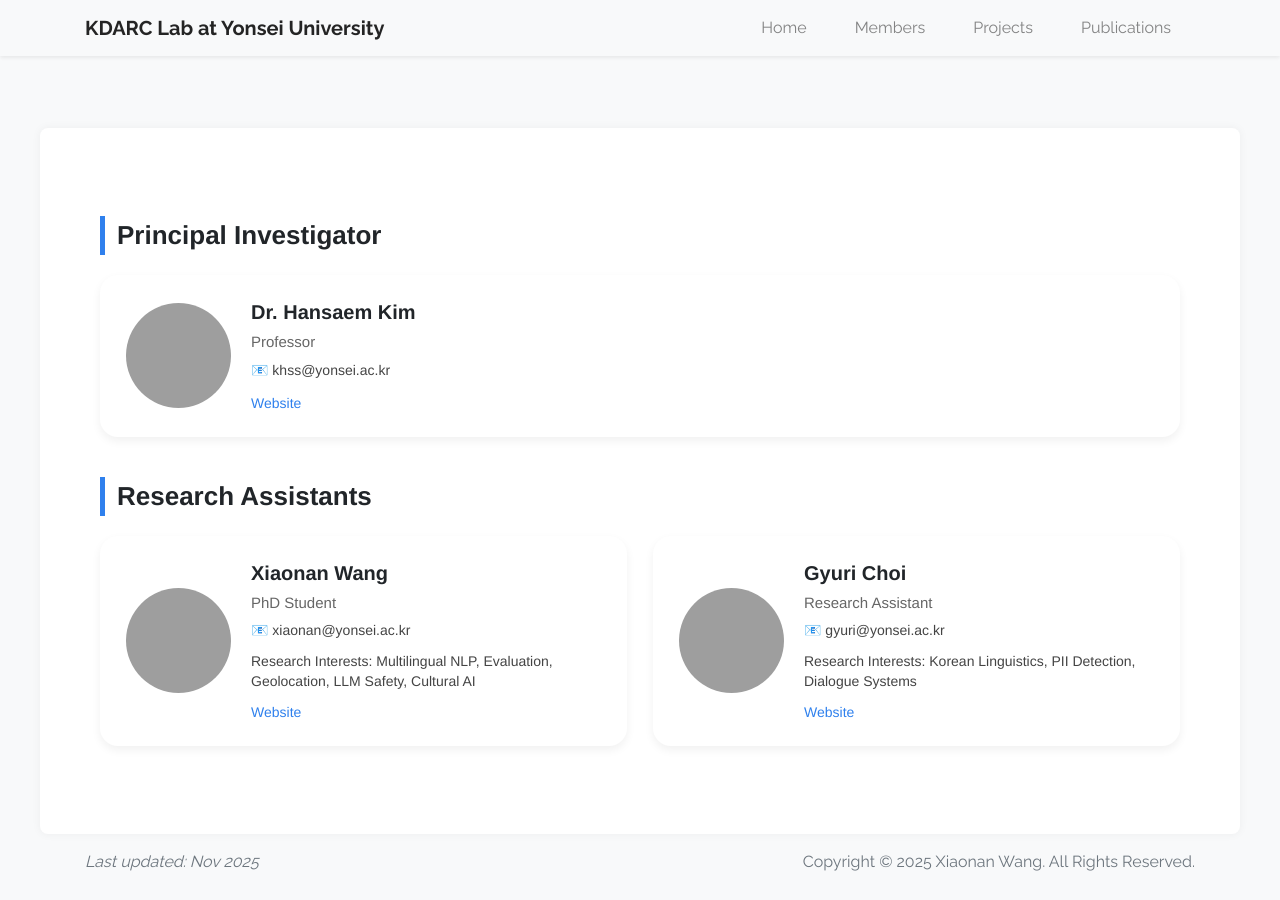
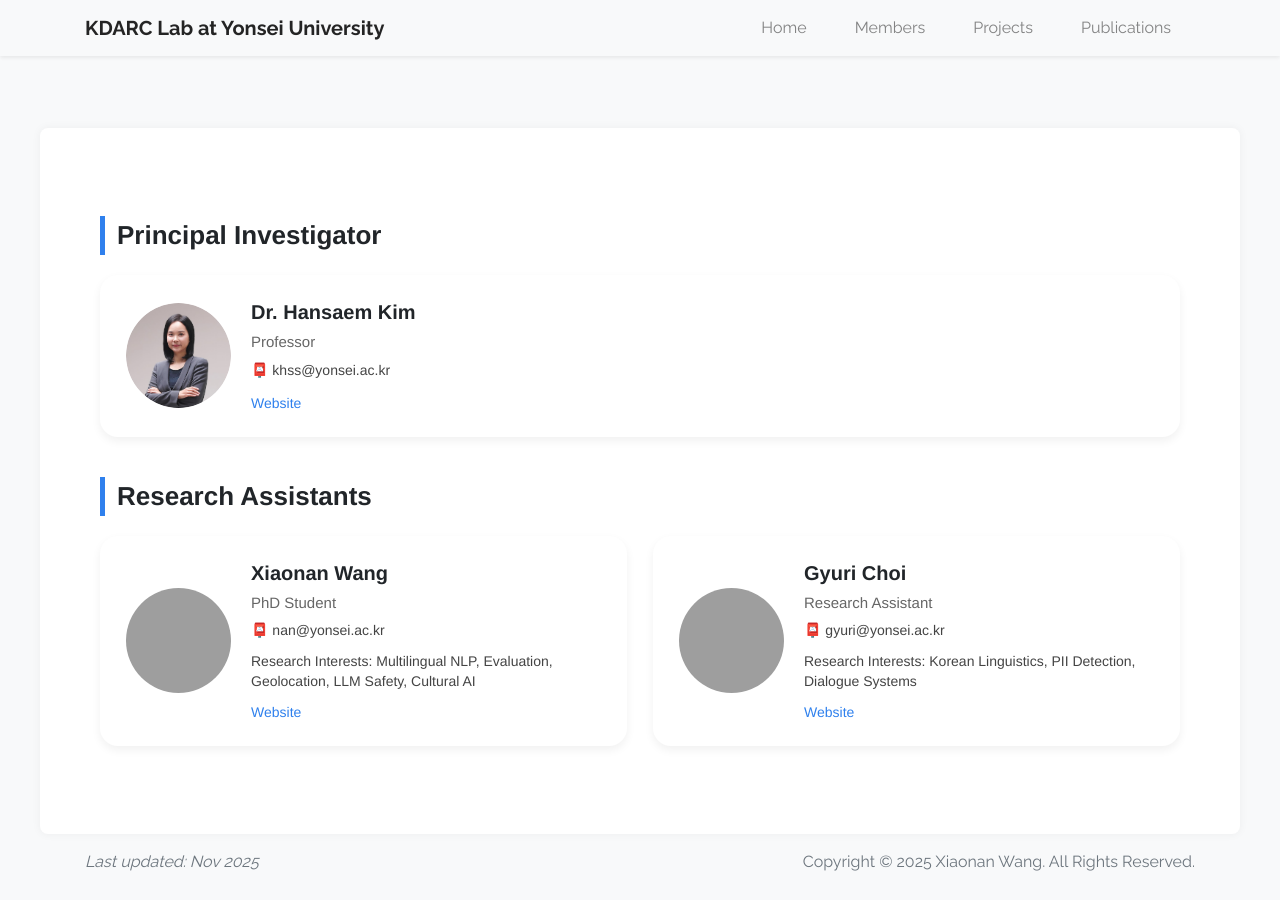
Before and after one commit to wangxiaonan-git/kdarc-lab, a Jekyll site: the page built from members.html, in a window 1280 px wide. Built offline with Jekyll 4.4.1, drawn with Linux system fonts in a browser that asks for light colours; grey boxes are pictures that could not be loaded.

Commit message:
Update members.html

```diff
--- a/members.html
+++ b/members.html
@@ -99,11 +99,11 @@
   <div class="team-grid">
 
     <div class="member-card">
-      <img class="member-photo" src="/assets/img/kim.jpg" alt="Hansaem Kim">
+      <img class="member-photo" src="/assets/images/member/hansaemkim.png" alt="Hansaem Kim">
       <div class="member-info">
         <div class="member-name">Dr. Hansaem Kim</div>
         <div class="member-role">Professor</div>
-        <div class="member-email">📧 khss@yonsei.ac.kr</div>
+        <div class="member-email">📮 khss@yonsei.ac.kr</div>
         <a class="member-website" href="#" target="_blank">Website</a>
       </div>
     </div>
@@ -122,11 +122,11 @@
 
     <!-- Xiaonan -->
     <div class="member-card">
-      <img class="member-photo" src="/assets/img/xiaonan.jpg" alt="Xiaonan">
+      <img class="member-photo" src="/assets/images/member/xiaonanwang.png" alt="Xiaonan Wang">
       <div class="member-info">
         <div class="member-name">Xiaonan Wang</div>
         <div class="member-role">PhD Student</div>
-        <div class="member-email">📧 xiaonan@yonsei.ac.kr</div>
+        <div class="member-email">📮 nan@yonsei.ac.kr</div>
         <div class="member-interests">
           Research Interests: Multilingual NLP, Evaluation, Geolocation, LLM Safety, Cultural AI
         </div>
@@ -136,11 +136,11 @@
 
     <!-- Gyuri -->
     <div class="member-card">
-      <img class="member-photo" src="/assets/img/gyuri.jpg" alt="Gyuri">
+      <img class="member-photo" src="/assets/images/member/gyuri.jpg" alt="Gyuri">
       <div class="member-info">
         <div class="member-name">Gyuri Choi</div>
         <div class="member-role">Research Assistant</div>
-        <div class="member-email">📧 gyuri@yonsei.ac.kr</div>
+        <div class="member-email">📮 gyuri@yonsei.ac.kr</div>
         <div class="member-interests">
           Research Interests: Korean Linguistics, PII Detection, Dialogue Systems
         </div>
```
